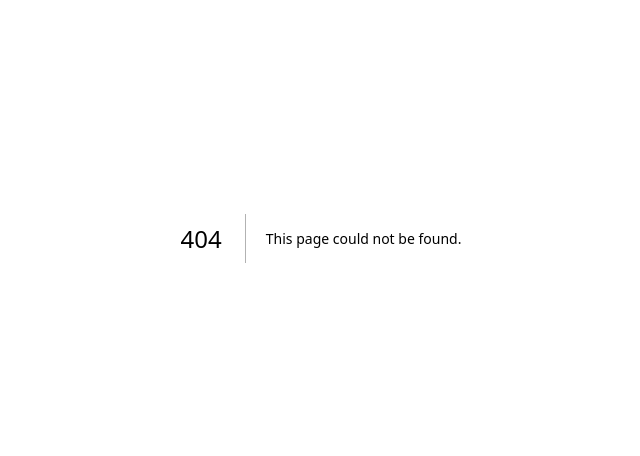
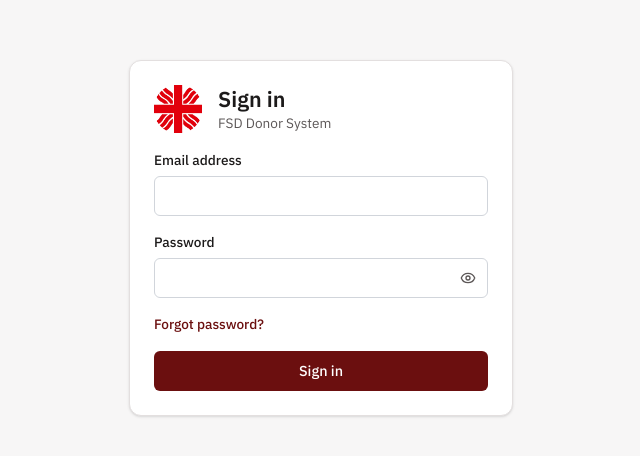
Before and after one commit to rupert227/FSD_Donor_System, a Next.js app: page /login in a window 1280 px wide. Before the commit this address had no page. Shown: the part 162-618 px from the top of the page, without its empty margins (319-959 px from the left). Built offline with nearby package versions, Linux system fonts and the light colour scheme.

Commit message:
Add sign-in page and server action

```diff
--- /dev/null
+++ b/src/app/login/LoginForm.tsx
@@ -0,0 +1,113 @@
+"use client";
+
+import Image from "next/image";
+import Link from "next/link";
+import { useSearchParams } from "next/navigation";
+import { useActionState, useState } from "react";
+import { Eye, EyeOff } from "lucide-react";
+import { signIn, type SignInState } from "./actions";
+
+const initialState: SignInState = { error: null };
+
+const NOT_SET_UP = "Your account is not set up yet. Contact the System Administrator.";
+
+export function LoginForm() {
+  const [state, formAction, pending] = useActionState(signIn, initialState);
+  const [showPassword, setShowPassword] = useState(false);
+  const params = useSearchParams();
+
+  // The proxy sends signed-in users with no role here with ?error=no-account.
+  const message =
+    state.error ?? (params.get("error") === "no-account" ? NOT_SET_UP : null);
+
+  const fieldClass =
+    "border-border-strong bg-surface-white text-text-primary h-10 w-full rounded-[6px] border px-3 text-[0.9rem]";
+
+  return (
+    <form action={formAction} className="focus-scope flex flex-col gap-4" noValidate>
+      <div className="flex items-center gap-4">
+        <Image
+          src="/caritas_logo.png"
+          alt="Caritas Manila logo"
+          width={48}
+          height={48}
+          className="shrink-0"
+          priority
+        />
+        <div>
+          <h1 className="text-text-primary text-[1.35rem] leading-7 font-semibold">
+            Sign in
+          </h1>
+          <p className="text-text-secondary text-[0.85rem]">FSD Donor System</p>
+        </div>
+      </div>
+
+      {message && (
+        <p
+          role="alert"
+          className="border-border-warning bg-surface-warning-strong text-text-warning rounded-[6px] border px-3 py-2 text-[0.85rem]"
+        >
+          {message}
+        </p>
+      )}
+
+      <div className="flex flex-col gap-1.5">
+        <label htmlFor="email" className="text-text-primary text-[0.85rem] font-medium">
+          Email address
+        </label>
+        <input
+          id="email"
+          name="email"
+          type="email"
+          autoComplete="email"
+          required
+          className={fieldClass}
+        />
+      </div>
+
+      <div className="flex flex-col gap-1.5">
+        <label htmlFor="password" className="text-text-primary text-[0.85rem] font-medium">
+          Password
+        </label>
+        <div className="relative">
+          <input
+            id="password"
+            name="password"
+            type={showPassword ? "text" : "password"}
+            autoComplete="current-password"
+            required
+            className={`${fieldClass} pr-11`}
+          />
+          <button
+            type="button"
+            onClick={() => setShowPassword((shown) => !shown)}
+            aria-label={showPassword ? "Hide password" : "Show password"}
+            aria-pressed={showPassword}
+            className="text-text-secondary hover:bg-surface-soft-hover absolute top-1/2 right-1 flex h-8 w-8 -translate-y-1/2 cursor-pointer items-center justify-center rounded-[6px]"
+          >
+            {showPassword ? (
+              <EyeOff className="h-4 w-4" aria-hidden="true" />
+            ) : (
+              <Eye className="h-4 w-4" aria-hidden="true" />
+            )}
+          </button>
+        </div>
+      </div>
+
+      <Link
+        href="/forgot-password"
+        className="text-brand-primary w-fit text-[0.85rem] font-medium hover:underline"
+      >
+        Forgot password?
+      </Link>
+
+      <button
+        type="submit"
+        disabled={pending}
+        className="bg-brand-primary hover:bg-brand-primary/90 h-10 cursor-pointer rounded-[6px] text-[0.9rem] font-medium text-white disabled:cursor-not-allowed disabled:opacity-70"
+      >
+        {pending ? "Signing in" : "Sign in"}
+      </button>
+    </form>
+  );
+}
--- /dev/null
+++ b/src/app/login/actions.ts
@@ -0,0 +1,53 @@
+"use server";
+
+import { redirect } from "next/navigation";
+import { homePathFor, isUserRole } from "@/lib/access";
+import { createClient } from "@/lib/supabase/server";
+
+export type SignInState = { error: string | null };
+
+const WRONG_LOGIN = "Incorrect email or password.";
+const NOT_SET_UP = "Your account is not set up yet. Contact the System Administrator.";
+const SUSPENDED = "This account is suspended. Contact the System Administrator.";
+
+export async function signIn(
+  _previous: SignInState,
+  formData: FormData,
+): Promise<SignInState> {
+  const email = String(formData.get("email") ?? "").trim();
+  const password = String(formData.get("password") ?? "");
+
+  if (!email || !password) {
+    return { error: "Enter your email address and password." };
+  }
+
+  const supabase = await createClient();
+
+  // Same message for a wrong email and a wrong password.
+  const { data, error } = await supabase.auth.signInWithPassword({
+    email,
+    password,
+  });
+  if (error || !data.user) {
+    return { error: WRONG_LOGIN };
+  }
+
+  const { data: account } = await supabase
+    .from("user_accounts")
+    .select("user_role, account_status")
+    .eq("auth_user_id", data.user.id)
+    .maybeSingle();
+
+  if (!account || !isUserRole(account.user_role)) {
+    await supabase.auth.signOut();
+    return { error: NOT_SET_UP };
+  }
+
+  if (account.account_status === "Suspended") {
+    await supabase.auth.signOut();
+    return { error: SUSPENDED };
+  }
+
+  // redirect() must stay outside try/catch: it works by throwing.
+  redirect(homePathFor(account.user_role));
+}
--- /dev/null
+++ b/src/app/login/page.tsx
@@ -0,0 +1,17 @@
+import { Suspense } from "react";
+import { LoginForm } from "./LoginForm";
+
+export const metadata = { title: "Sign in - Caritas Manila FSD Donor System" };
+
+export default function LoginPage() {
+  return (
+    <main className="bg-content-background flex min-h-screen items-center justify-center p-4">
+      <div className="bg-surface-white border-border-soft w-full max-w-sm rounded-xl border p-6 shadow-sm">
+        {/* useSearchParams needs a Suspense boundary with Cache Components. */}
+        <Suspense>
+          <LoginForm />
+        </Suspense>
+      </div>
+    </main>
+  );
+}
```
